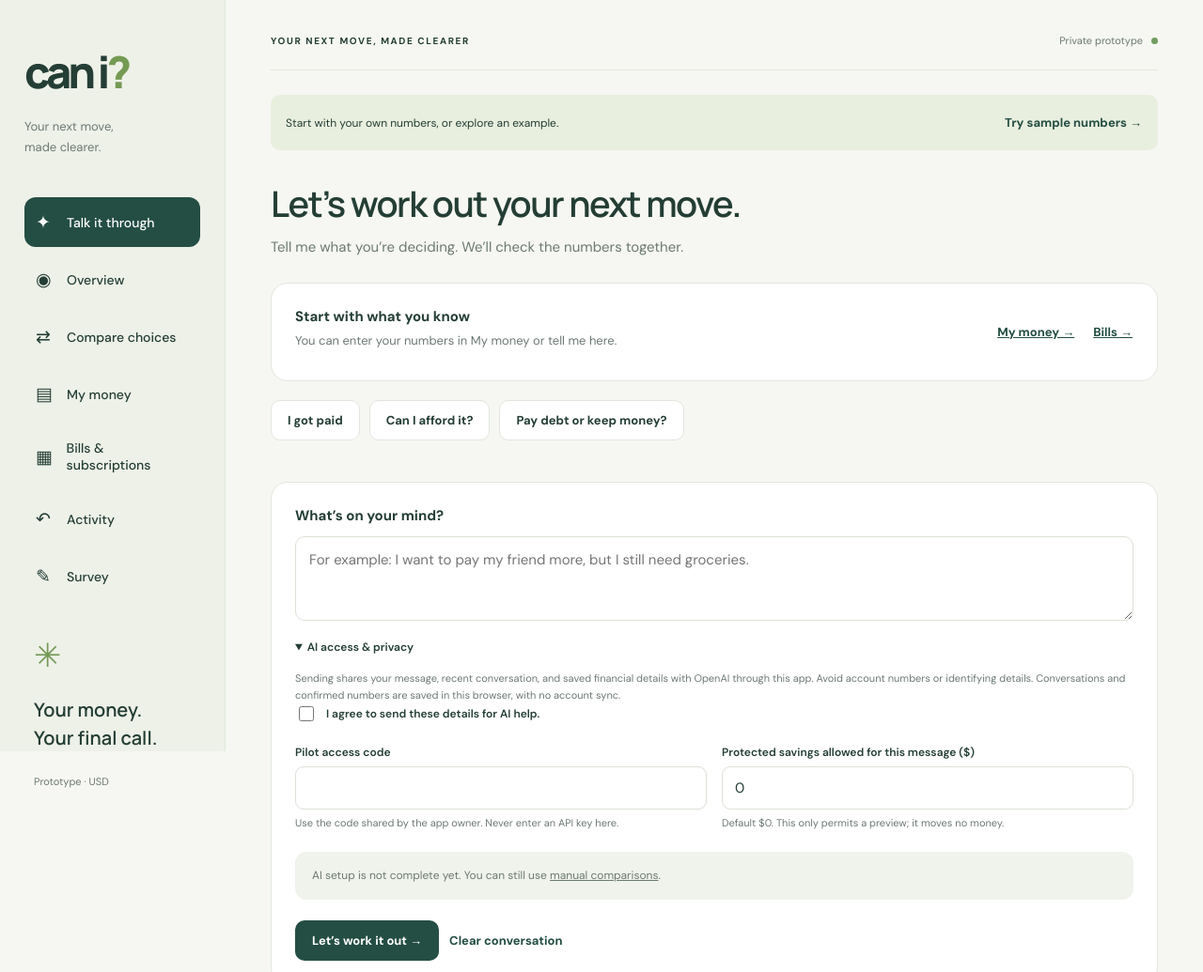
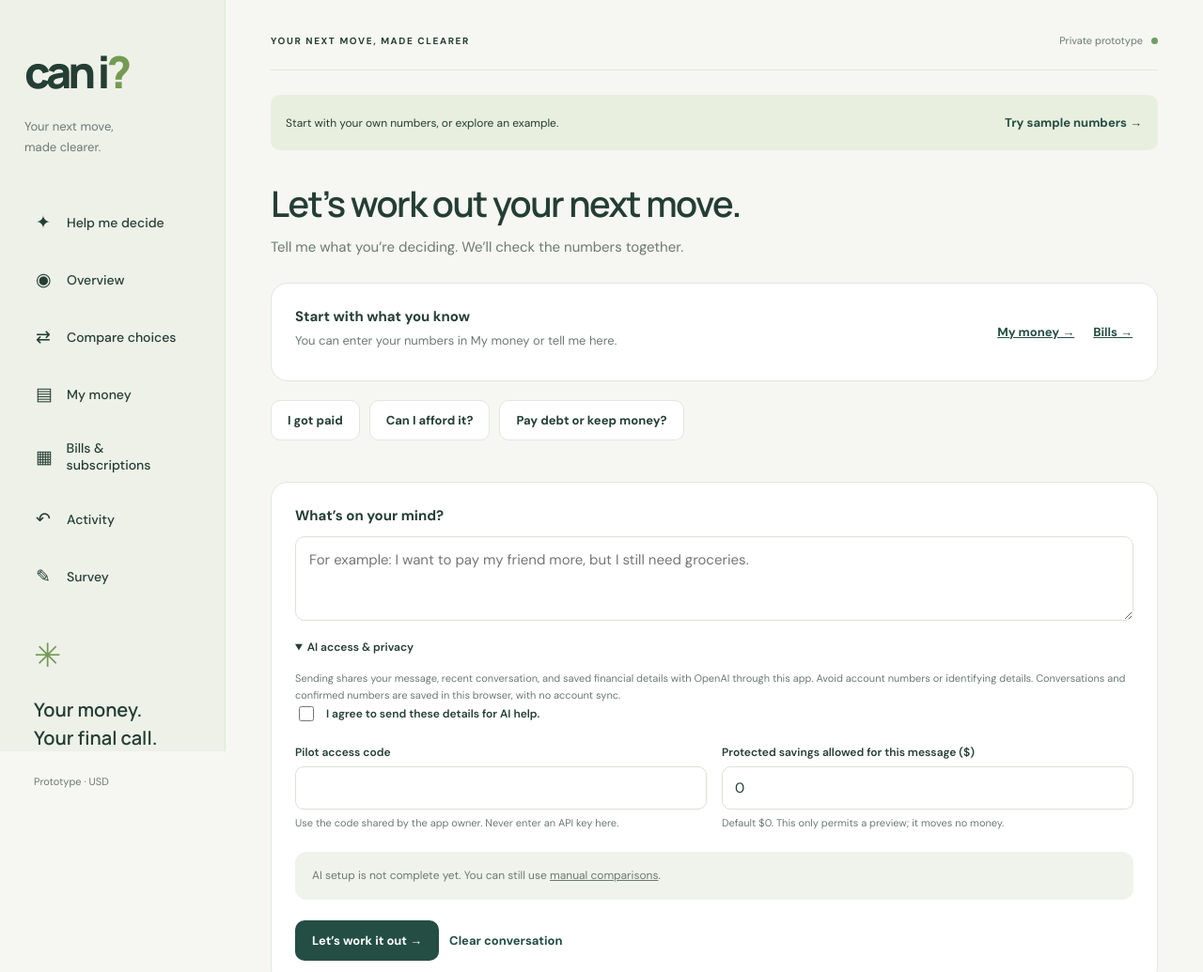
Before and after one commit to precious-diedemise/can-i, a website with bundled scripts: page index.html in a window 1280 px wide. Shown: the top 1035 px of the page at 94% size. Built offline with nearby package versions, Linux system fonts and the light colour scheme; files whose address does not match are found by name.

Commit message:
Update navigation links in index.html

```diff
--- a/index.html
+++ b/index.html
@@ -2,7 +2,7 @@
 <html lang="en"><head><meta charset="utf-8"><meta name="viewport" content="width=device-width,initial-scale=1"><meta name="description" content="Explore payment choices and see what changes before you decide."><meta name="theme-color" content="#244e43"><title>Can I? — Your next move, made clearer.</title><link rel="stylesheet" href="styles.css"></head>
 <body>
 <div class="shell">
-<aside><a class="brand" href="#home" aria-label="Can I home">can i<span>?</span></a><p class="brand-note">Your next move,<br>made clearer.</p><nav aria-label="Main navigation"><a href="#chat" data-nav="chat"><span>✦</span> Talk it through</a><a href="#home" data-nav="home"><span>◉</span> Overview</a><a href="#compare" data-nav="compare"><span>⇄</span> Compare choices</a><a href="#money" data-nav="money"><span>▤</span> My money</a><a href="#bills" data-nav="bills"><span>▦</span> Bills & subscriptions</a><a href="#history" data-nav="history"><span>↶</span> Activity</a><a href="#survey" data-nav="survey"><span>✎</span> Survey</a></nav><div class="aside-bottom"><div class="seed">✳</div><p>Your money.<br>Your final call.</p><small>Prototype · USD</small></div></aside>
+<aside><a class="brand" href="#home" aria-label="Can I home">can i<span>?</span></a><p class="brand-note">Your next move,<br>made clearer.</p><nav aria-label="Main navigation"><a href="#pay" data-nav="pay"><span>✦</span> Help me decide</a><a href="#home" data-nav="home"><span>◉</span> Overview</a><a href="#compare" data-nav="compare"><span>⇄</span> Compare choices</a><a href="#money" data-nav="money"><span>▤</span> My money</a><a href="#bills" data-nav="bills"><span>▦</span> Bills & subscriptions</a><a href="#history" data-nav="history"><span>↶</span> Activity</a><a href="#survey" data-nav="survey"><span>✎</span> Survey</a></nav><div class="aside-bottom"><div class="seed">✳</div><p>Your money.<br>Your final call.</p><small>Prototype · USD</small></div></aside>
 <main><header><span class="eyebrow">YOUR NEXT MOVE, MADE CLEARER</span><span class="prototype">Private prototype <i></i></span></header><section id="app-introduction" class="card" style="margin-bottom: 20px;">
   <h2>Plan your finances, one decision at a time.</h2>
 
```
